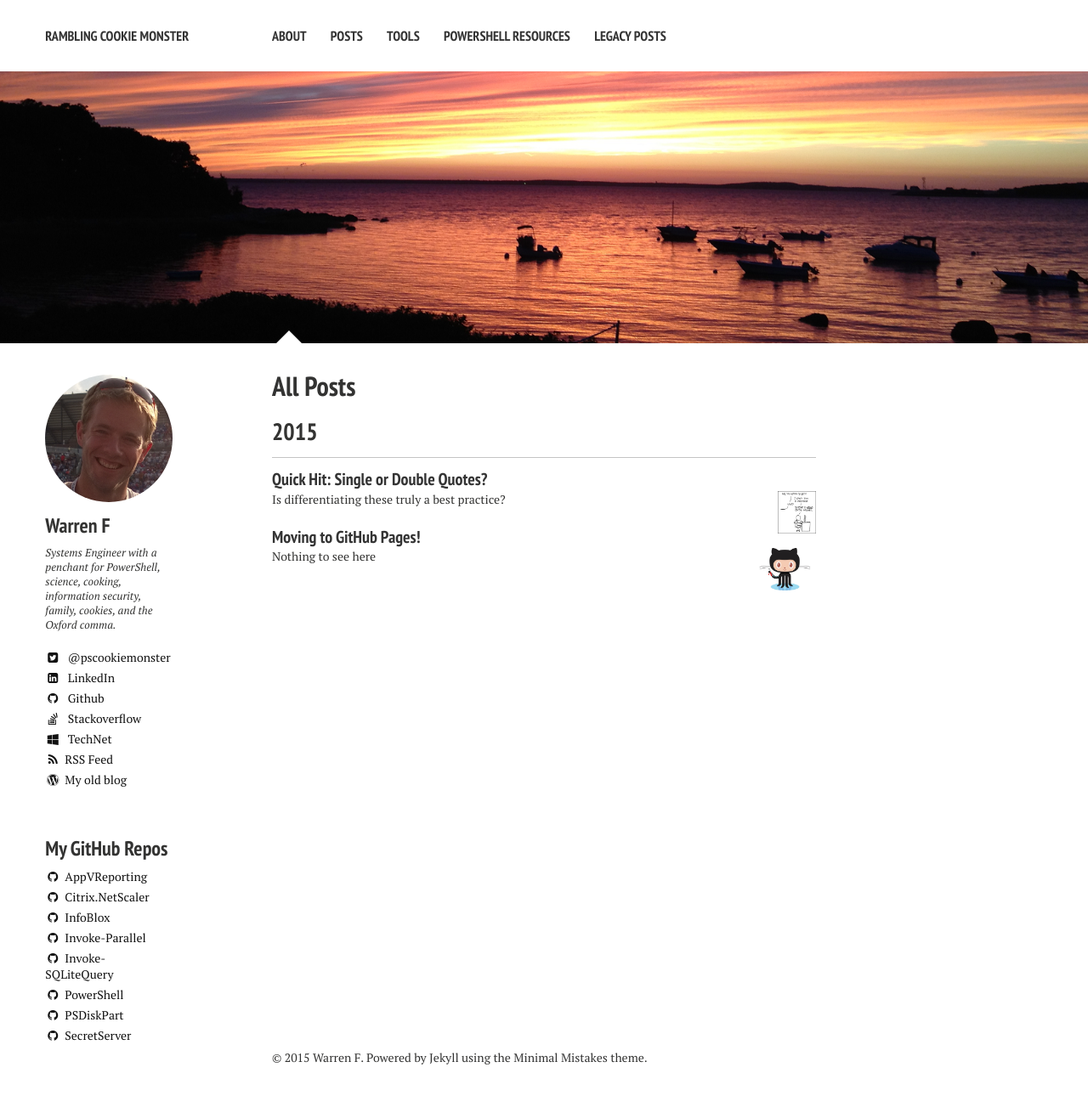
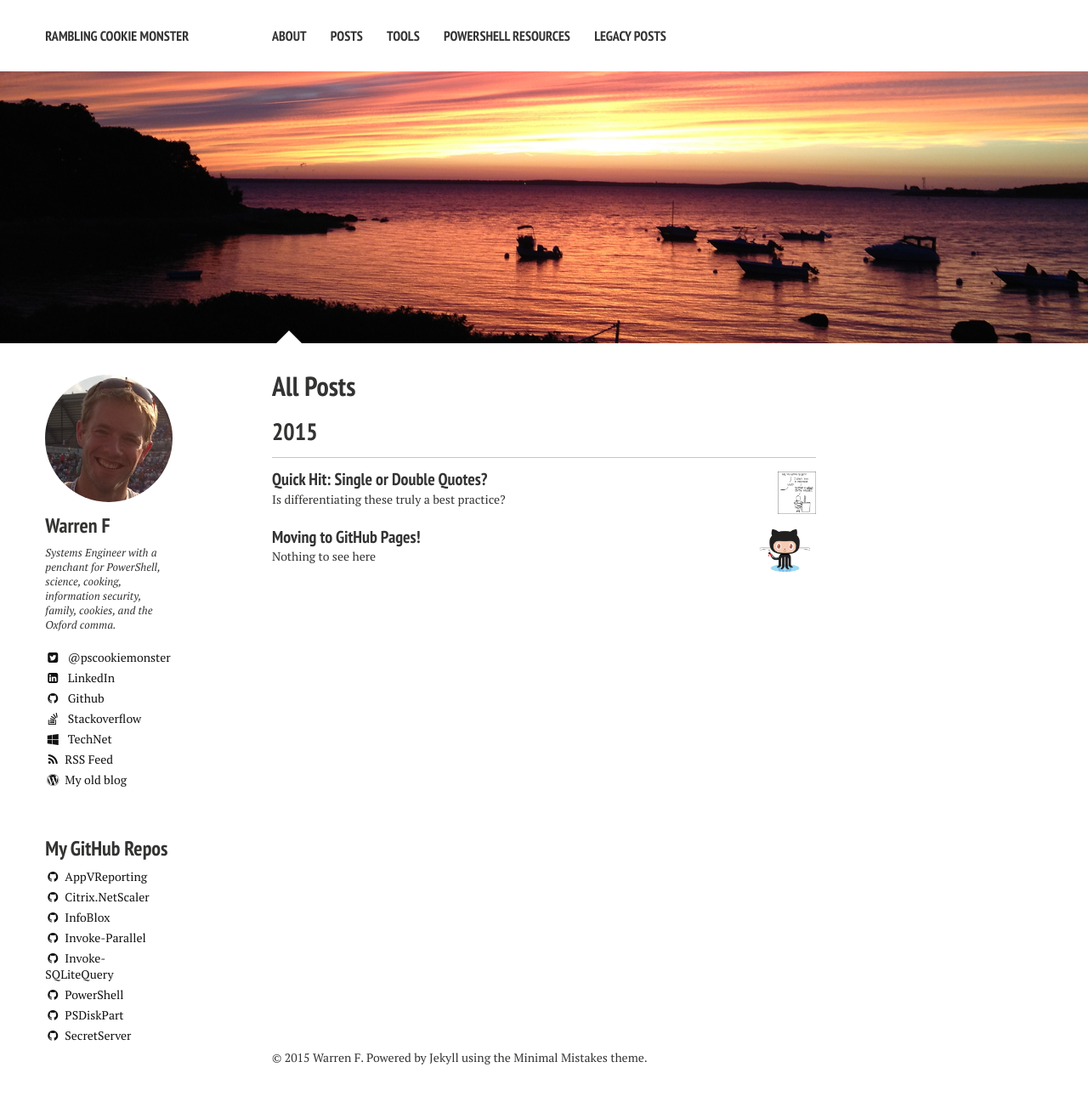
Before and after one commit to RamblingCookieMonster/RamblingCookieMonster.github.io, a Jekyll site: the page built from posts/index.md, in a window 1280 px wide. Shown: the whole page at 85% size. Built offline with Jekyll 4.4.1, drawn with Linux system fonts in a browser that asks for light colours; nearby versions of some CDN libraries.

Commit message:
in header?

```diff
--- a/_layouts/post-index.html
+++ b/_layouts/post-index.html
@@ -48,7 +48,7 @@
         {% if post.link %}
           <h2 class="link-post"><a href="{{ site.url }}{{ post.url }}" title="{{ post.title }}">{{ post.title }}</a> <a href="{{ post.link }}" target="_blank" title="{{ post.title }}"><i class="fa fa-link"></i></a></h2>
         {% elsif post.image.thumb %}
-          <h2><a href="{{ site.url }}{{ post.url }}" title="{{ post.title }}">{{ post.title }}</a></h2><img class="image-pull-right-thumb" src="{{ site.url }}/images{{ post.image.thumb }}">
+          <h2><a href="{{ site.url }}{{ post.url }}" title="{{ post.title }}">{{ post.title }} <img class="image-pull-right-thumb" src="{{ site.url }}/images{{ post.image.thumb }}"></a></h2>
           <p>{{ post.excerpt | strip_html | truncate: 160 }}</p>
         {% else %}
           <h2><a href="{{ site.url }}{{ post.url }}" title="{{ post.title }}">{{ post.title }}</a></h2>
```
